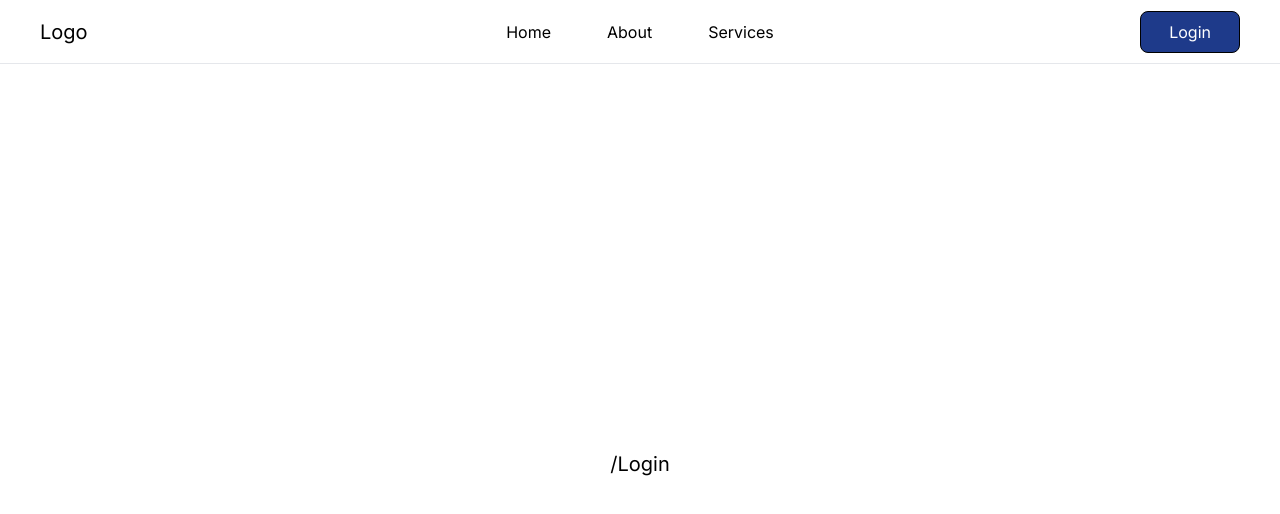
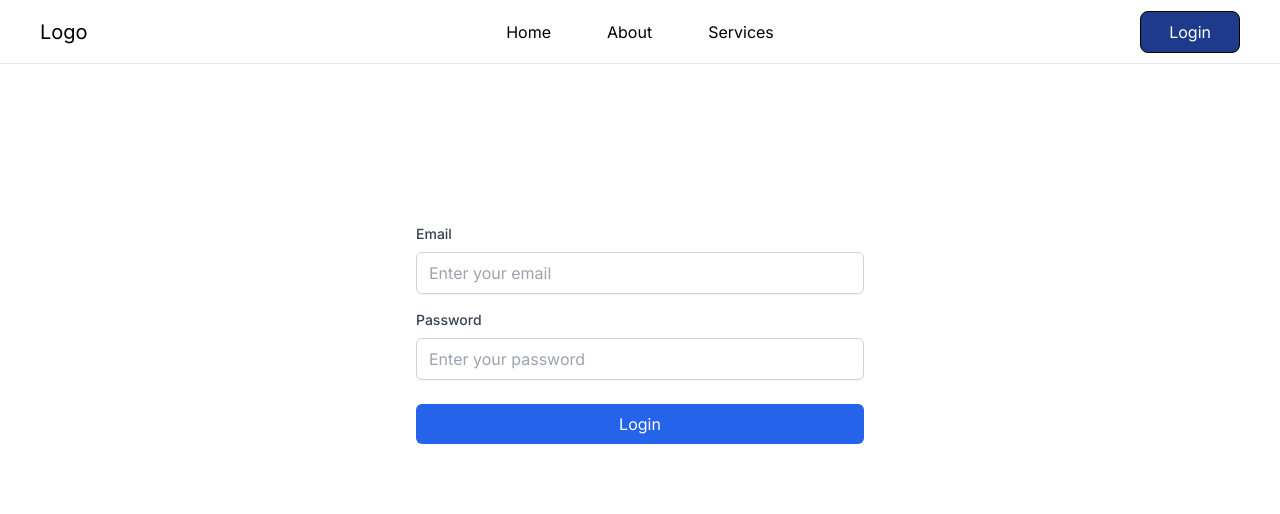
Before and after one commit to Milkert/MERN-boilerplate, a React (Vite) app in the folder frontend/: page /login in a window 1280 px wide. Shown: the top 514 px of the page. Built offline with nearby package versions, Linux system fonts and the light colour scheme.

Commit message:
Login frontend

```diff
--- a/frontend/src/pages/Login.tsx
+++ b/frontend/src/pages/Login.tsx
@@ -1,8 +1,51 @@
+import { useState } from "react";
+
 function Login() {
+  const [email, setEmail] = useState<string>("");
+  const [password, setPassword] = useState<string>("");
+
+  const handleSubmit = (e: React.FormEvent<HTMLFormElement>) => {
+    e.preventDefault();
+    console.log("Email:", email, "Password:", password);
+  };
+
   return (
     <>
-        <div className="w-screen h-screen flex justify-center items-center">
-          <h1 className="text-xl">/Login</h1>
+      <div className="mt-40 w-full flex items-center justify-center">
+        <form onSubmit={handleSubmit} className="w-full max-w-md">
+          <div className="mb-4">
+            <label htmlFor="email" className="block text-sm font-medium text-gray-700 mb-2">
+              Email
+            </label>
+            <input
+              type="email"
+              id="email"
+              value={email}
+              onChange={(e) => setEmail(e.target.value)}
+              className="w-full px-3 py-2 border border-gray-300 rounded-md shadow-sm focus:outline-none focus:ring-2 focus:ring-blue-500 focus:border-blue-500"
+              placeholder="Enter your email"
+            />
+          </div>
+          <div className="mb-6">
+            <label htmlFor="password" className="block text-sm font-medium text-gray-700 mb-2">
+              Password
+            </label>
+            <input
+              type="password"
+              id="password"
+              value={password}
+              onChange={(e) => setPassword(e.target.value)}
+              className="w-full px-3 py-2 border border-gray-300 rounded-md shadow-sm focus:outline-none focus:ring-2 focus:ring-blue-500 focus:border-blue-500"
+              placeholder="Enter your password"
+            />
+          </div>
+          <button
+            type="submit"
+            className="w-full bg-blue-600 text-white py-2 px-4 rounded-md hover:bg-blue-700 focus:outline-none focus:ring-2 focus:ring-blue-500 focus:ring-offset-2"
+          >
+            Login
+          </button>
+        </form>
       </div>
     </>
   );
```
Also changed, not shown: 1 other file (tests, documents, lock files or other folders). Lines whose indentation alone changed are shown as unchanged.
